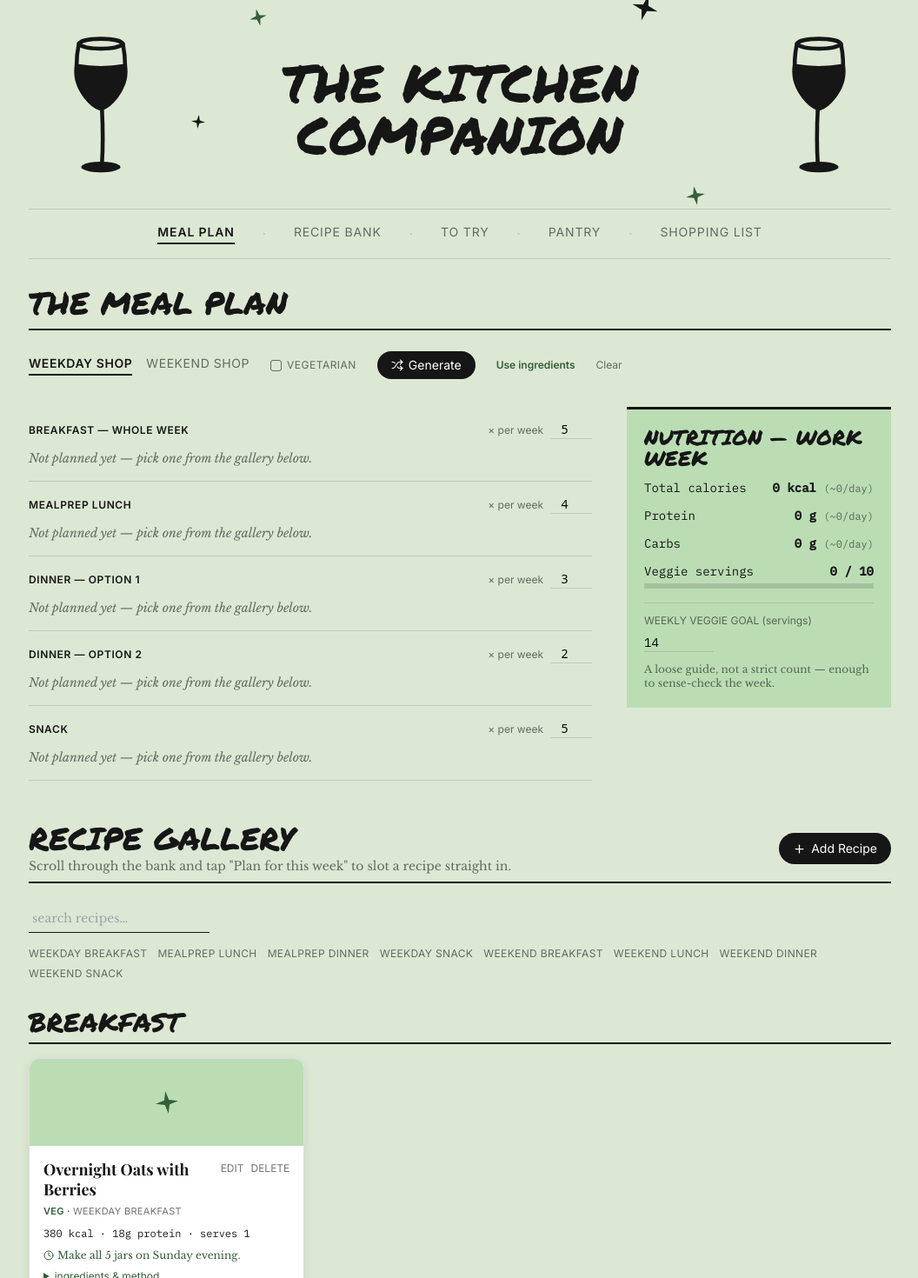
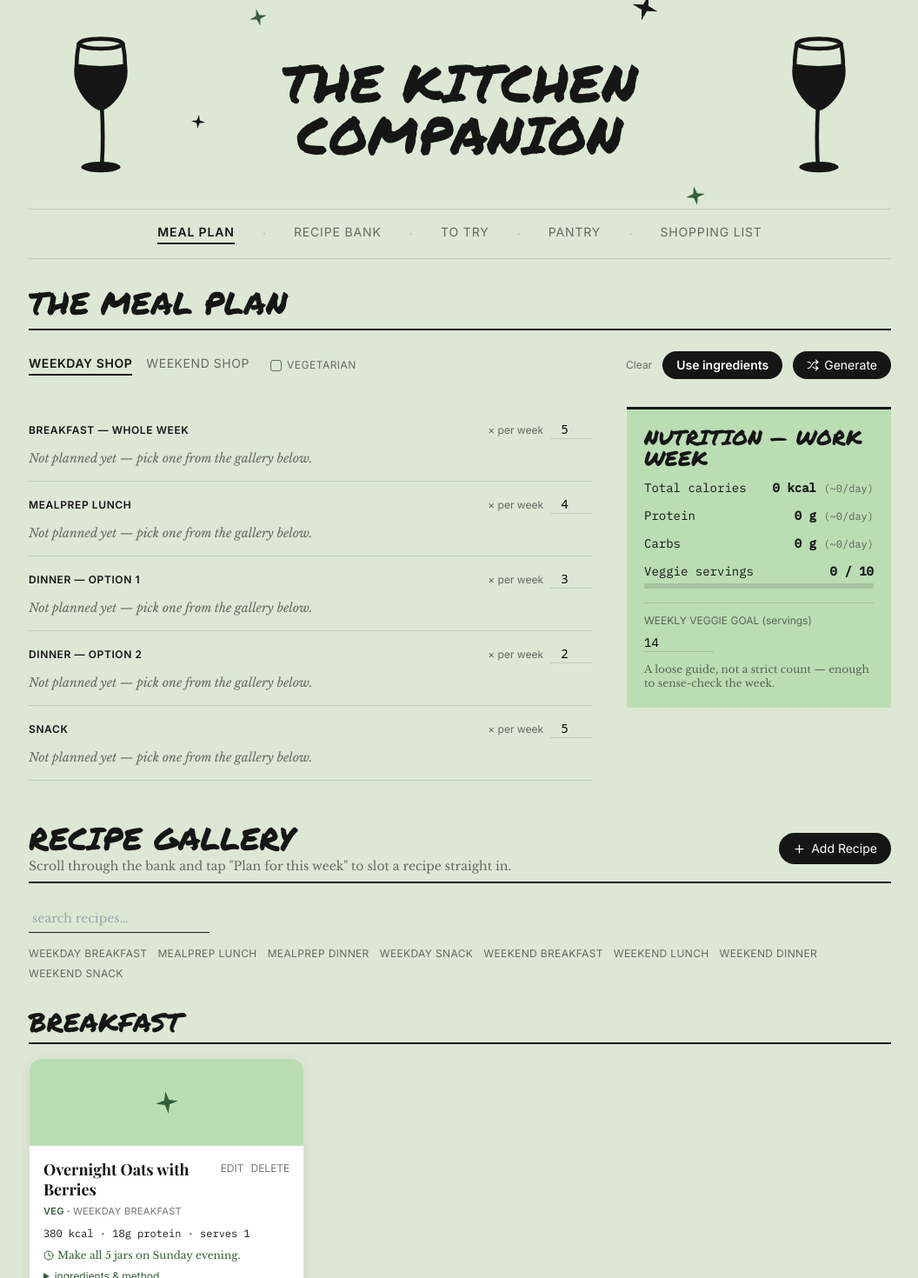
Before and after one commit to isabellaronnanderson-png/kitchen-companion, a React (Vite) app: page / in a window 1280 px wide. Shown: the top 1470 px of the page at 87% size, without its empty margins (111-1167 px from the left). Built offline with nearby package versions, Linux system fonts and the light colour scheme.

Commit message:
Add files via upload

```diff
--- a/src/App.jsx
+++ b/src/App.jsx
@@ -554,9 +554,10 @@ function RecipeCard({ recipe, onEdit, onDelete, onSendToPlan }) {
 
   return (
     <div
-      className="rounded-xl overflow-hidden w-full mb-5"
+      className="rounded-xl w-full mb-5"
       style={{ background: COLORS.card, border: `1px solid ${COLORS.cardEdge}`, boxShadow: '0 3px 12px rgba(20,20,20,0.08)', breakInside: 'avoid', display: 'inline-block' }}
     >
+      <div className="rounded-t-xl overflow-hidden">
         {recipe.image ? (
           <img src={recipe.image} alt={recipe.name} className="w-full object-cover" style={{ height: 140 }} />
         ) : (
@@ -564,6 +565,7 @@ function RecipeCard({ recipe, onEdit, onDelete, onSendToPlan }) {
             <Star size={26} color={COLORS.forest} style={{ transform: 'rotate(-8deg)' }} />
           </div>
         )}
+      </div>
 
       <div className="p-4">
         <div className="flex items-start justify-between gap-2 mb-1.5">
@@ -850,7 +852,8 @@ function PlanTab({ recipes, settings, setSettings, mealPlan, setMealPlan, onEdit
     <div>
       <SectionTitle>The Meal Plan</SectionTitle>
 
-      <div className="flex flex-wrap items-center gap-x-6 gap-y-3 mb-8">
+      <div className="flex flex-wrap items-center justify-between gap-x-6 gap-y-3 mb-8">
+        <div className="flex flex-wrap items-center gap-6">
           <div className="flex items-center gap-4">
             {['weekday', 'weekend'].map(st => (
               <button key={st} onClick={() => setSettings(prev => ({ ...prev, shopType: st }))}
@@ -867,15 +870,19 @@ function PlanTab({ recipes, settings, setSettings, mealPlan, setMealPlan, onEdit
             ))}
           </div>
           <Toggle checked={settings.vegOnly} onChange={v => setSettings(prev => ({ ...prev, vegOnly: v }))} label="Vegetarian" />
+        </div>
+        <div className="flex flex-wrap items-center gap-3">
+          {usedMessage && <span className="text-xs" style={{ fontFamily: FONT_BODY, color: COLORS.forest }}>{usedMessage}</span>}
+          <button onClick={clearPlan} className="text-xs" style={{ fontFamily: FONT_STAMP, color: COLORS.inkSoft }}>Clear</button>
+          <button onClick={handleUseIngredients} className="px-4 py-1.5 rounded-full text-sm font-semibold"
+            style={{ fontFamily: FONT_STAMP, background: COLORS.oxblood, color: COLORS.cream }}>
+            Use ingredients
+          </button>
           <button onClick={generateSuggestions} className="flex items-center gap-1.5 px-4 py-1.5 rounded-full text-sm"
             style={{ fontFamily: FONT_STAMP, background: COLORS.oxblood, color: COLORS.cream }}>
             <Shuffle size={14} /> Generate
           </button>
-        <button onClick={handleUseIngredients} className="text-xs font-semibold" style={{ fontFamily: FONT_STAMP, color: COLORS.forest }}>
-          Use ingredients
-        </button>
-        <button onClick={clearPlan} className="text-xs" style={{ fontFamily: FONT_STAMP, color: COLORS.inkSoft }}>Clear</button>
-        {usedMessage && <span className="text-xs" style={{ fontFamily: FONT_BODY, color: COLORS.forest }}>{usedMessage}</span>}
+        </div>
       </div>
 
       <div className="grid grid-cols-1 lg:grid-cols-3 gap-10 mb-12">
```
Lines whose indentation alone changed are shown as unchanged.
